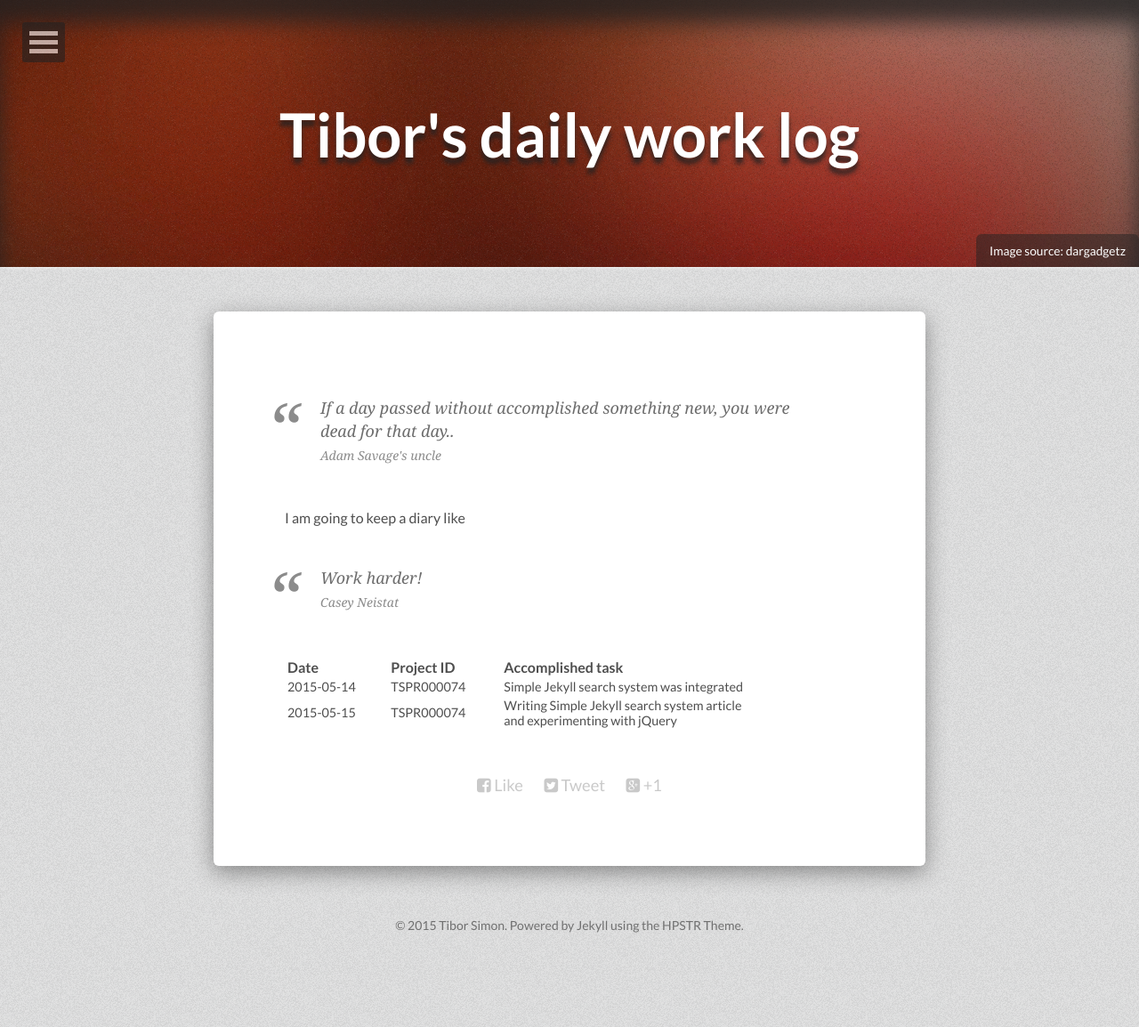
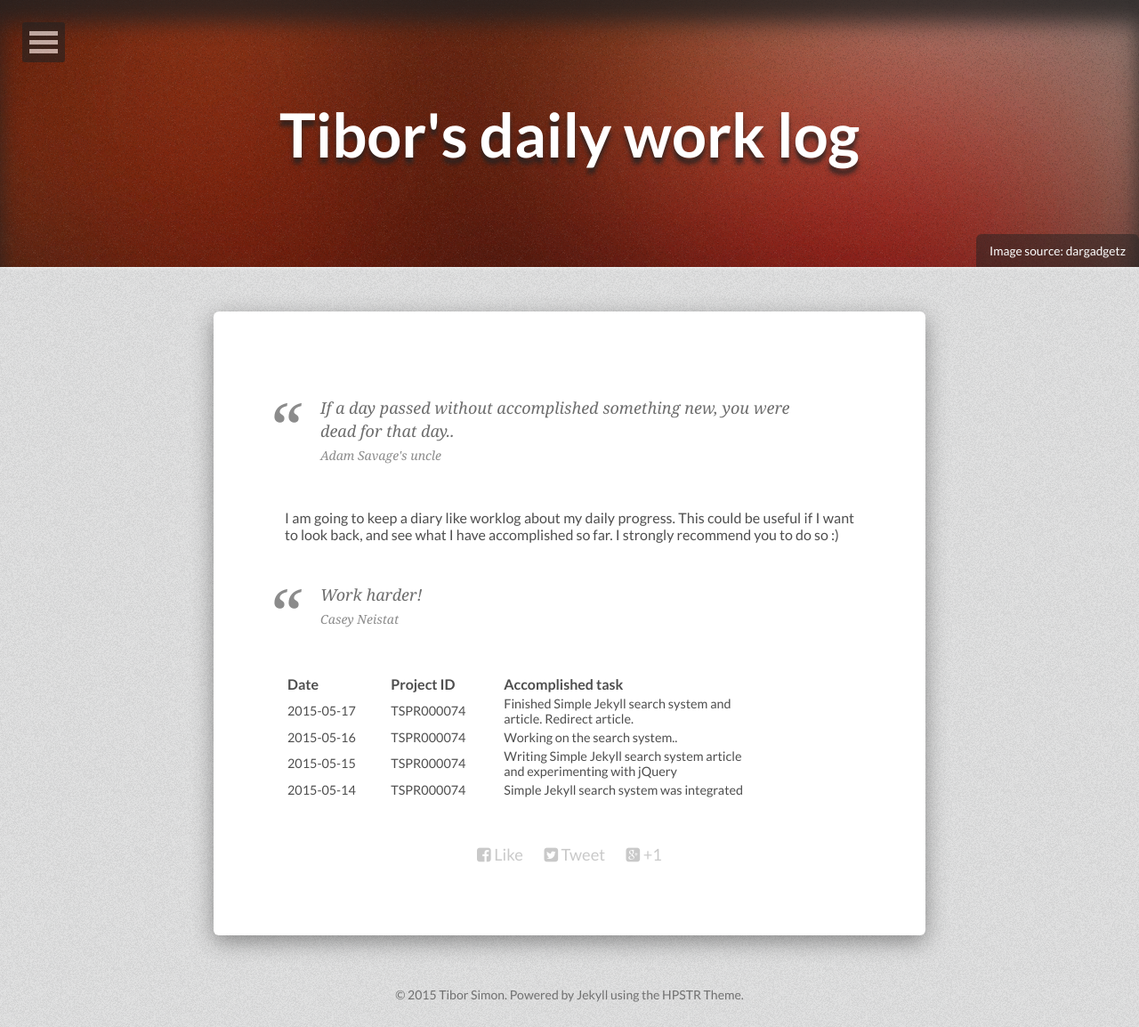
Before and after one commit to tiborsimon/tiborsimon.github.io, a Jekyll site: the page built from worklog/index.md, in a window 1280 px wide. Shown: the whole page at 89% size. Built offline with Jekyll 4.4.1, drawn with Linux system fonts in a browser that asks for light colours; nearby versions of some CDN libraries; before the commit the page ends 1076 px from its top, so only the background shows below that.

Commit message:
Worklog update

```diff
--- a/_sass/_page.scss
+++ b/_sass/_page.scss
@@ -539,7 +539,7 @@ input#search-input:focus {
 }
 
 .search-result-block-content{
-	font-size: 80%;
+	font-size: 90%;
   margin-left: 0px;
   text-align: justify;
   margin: 2px 8px 0;
--- a/worklog/index.md
+++ b/worklog/index.md
@@ -15,7 +15,7 @@ If a day passed without accomplished something new, you were dead for that day..
 <cite>Adam Savage's uncle</cite>
 </blockquote>
 
-I am going to keep a diary like
+I am going to keep a diary like worklog about my daily progress. This could be useful if I want to look back, and see what I have accomplished so far. I strongly recommend you to do so :)
 
 
 <blockquote>
@@ -26,5 +26,7 @@ Work harder!
 
 | Date | Project ID | Accomplished task |
 |:-----------|:------------|:------------|
+| 2015-05-17 | TSPR000074 | Finished Simple Jekyll search system and <br>[article](http://tiborsimon.github.io/tools/simple-jekyll-search-system/). [Redirect article.](http://tiborsimon.github.io/tools/redirect-external-links-to-new-tab/)
+| 2015-05-16 | TSPR000074 | Working on the search system..
+| 2015-05-15 | TSPR000074 | Writing Simple Jekyll search system article<br>and experimenting with jQuery
 | 2015-05-14 | TSPR000074 | Simple Jekyll search system was integrated
-| 2015-05-15 | TSPR000074 | Writing Simple Jekyll search system article<br>and experimenting with jQuery
```
